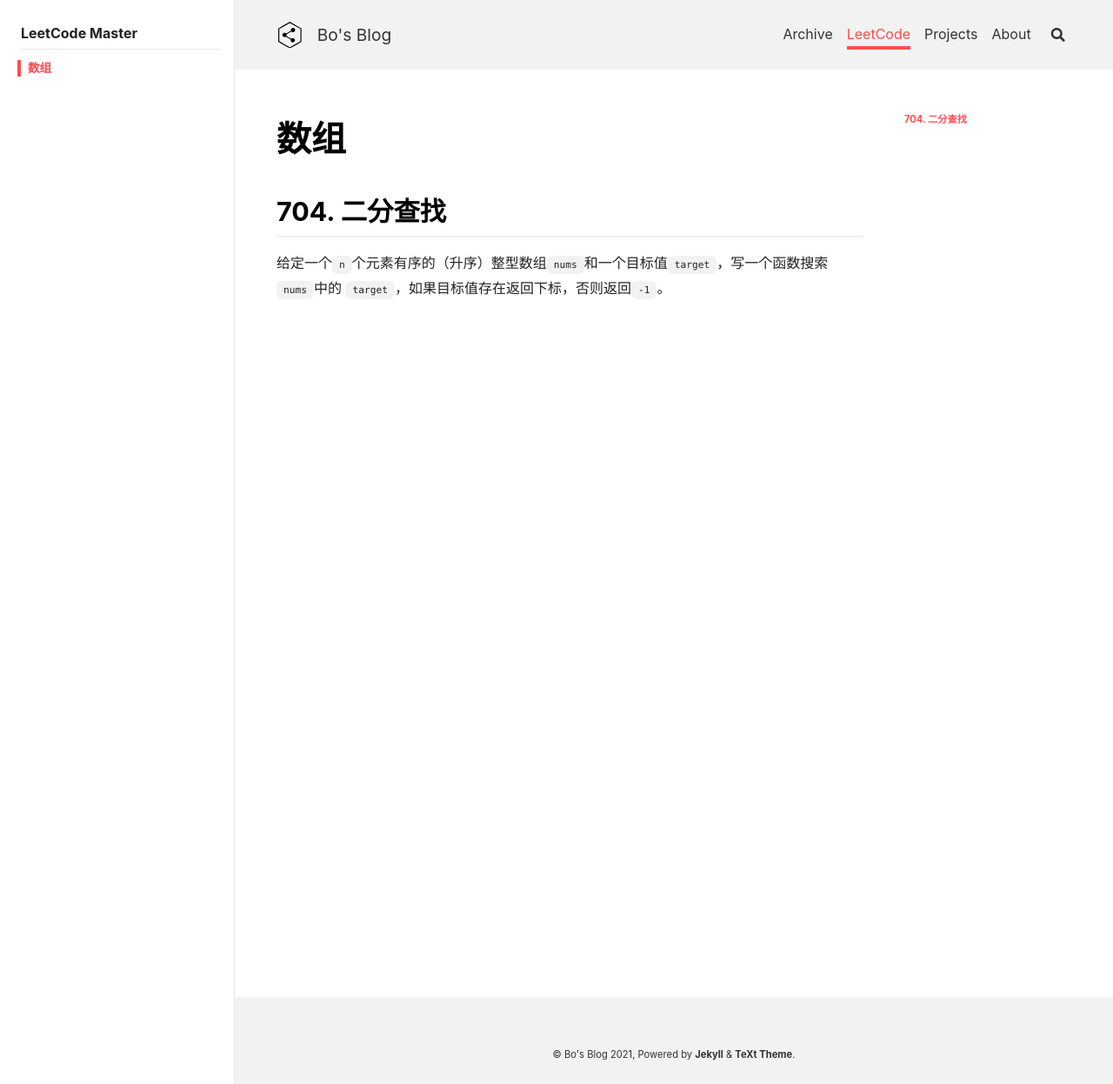
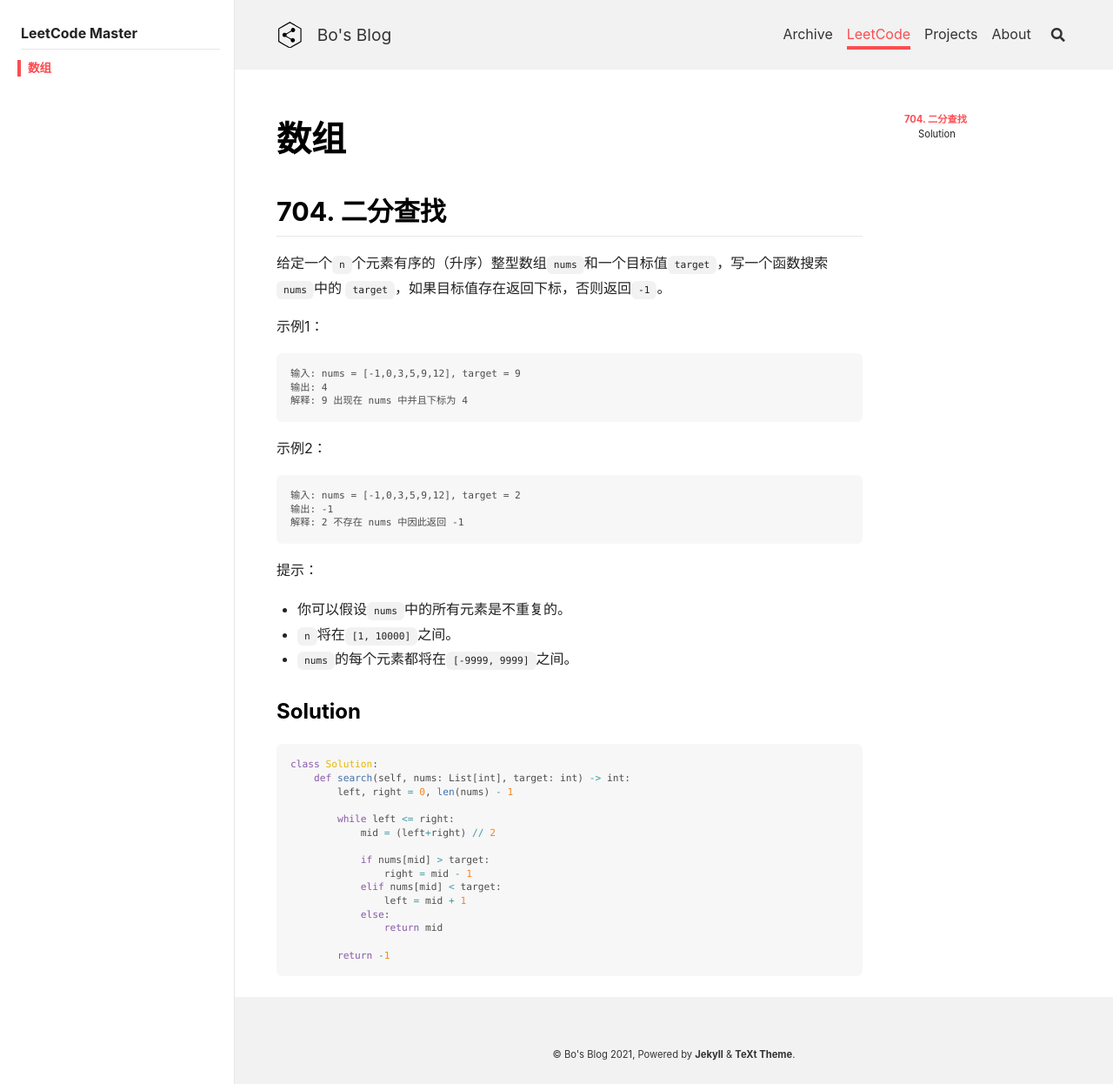
Before and after one commit to peng00bo00/peng00bo00_previous_blog, a Jekyll site: the page built from _leetcode/2023-01-02-Array.md, in a window 1280 px wide. Shown: the whole page at 87% size. Built offline with Jekyll 4.4.1, drawn with Linux system fonts in a browser that asks for light colours; nearby versions of some CDN libraries; comment, search, counter and statistics services are not loaded.

Commit message:
Update 2023-01-02-Array.md

````diff
--- a/_leetcode/2023-01-02-Array.md
+++ b/_leetcode/2023-01-02-Array.md
@@ -12,3 +12,46 @@ sidebar:
 ## 704. 二分查找
 
 给定一个`n`个元素有序的（升序）整型数组`nums`和一个目标值`target`，写一个函数搜索`nums`中的 `target`，如果目标值存在返回下标，否则返回`-1`。
+
+示例1：
+
+```
+输入: nums = [-1,0,3,5,9,12], target = 9
+输出: 4
+解释: 9 出现在 nums 中并且下标为 4
+```
+
+示例2：
+
+```
+输入: nums = [-1,0,3,5,9,12], target = 2
+输出: -1
+解释: 2 不存在 nums 中因此返回 -1
+```
+
+提示：
+
+- 你可以假设`nums`中的所有元素是不重复的。
+- `n`将在`[1, 10000]`之间。
+- `nums`的每个元素都将在`[-9999, 9999]`之间。
+
+### Solution
+
+```python
+class Solution:
+    def search(self, nums: List[int], target: int) -> int:
+        left, right = 0, len(nums) - 1
+
+        while left <= right:
+            mid = (left+right) // 2
+
+            if nums[mid] > target:
+                right = mid - 1
+            elif nums[mid] < target:
+                left = mid + 1
+            else:
+                return mid
+
+        return -1
+```
+{: .snippet}
````
